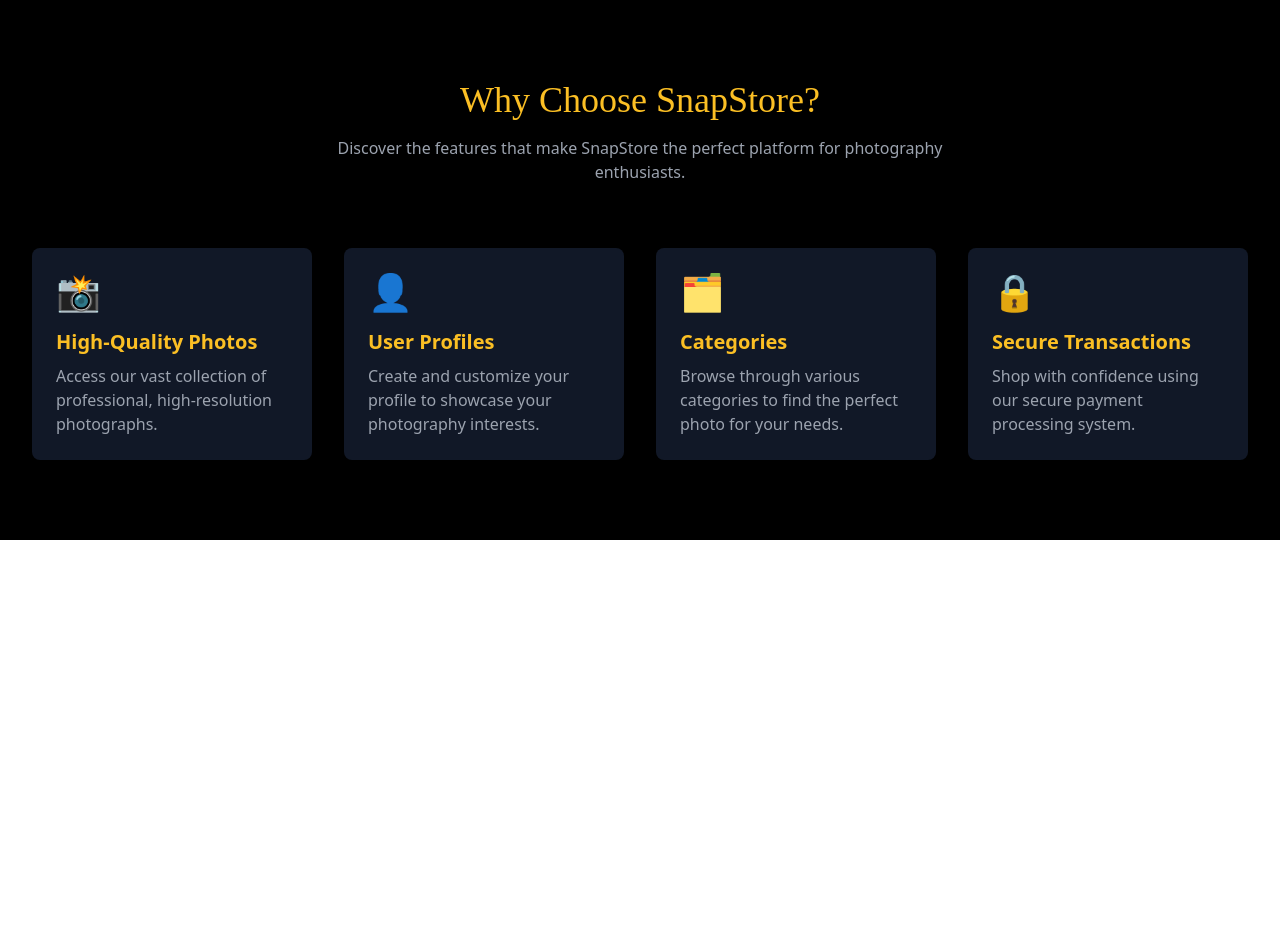
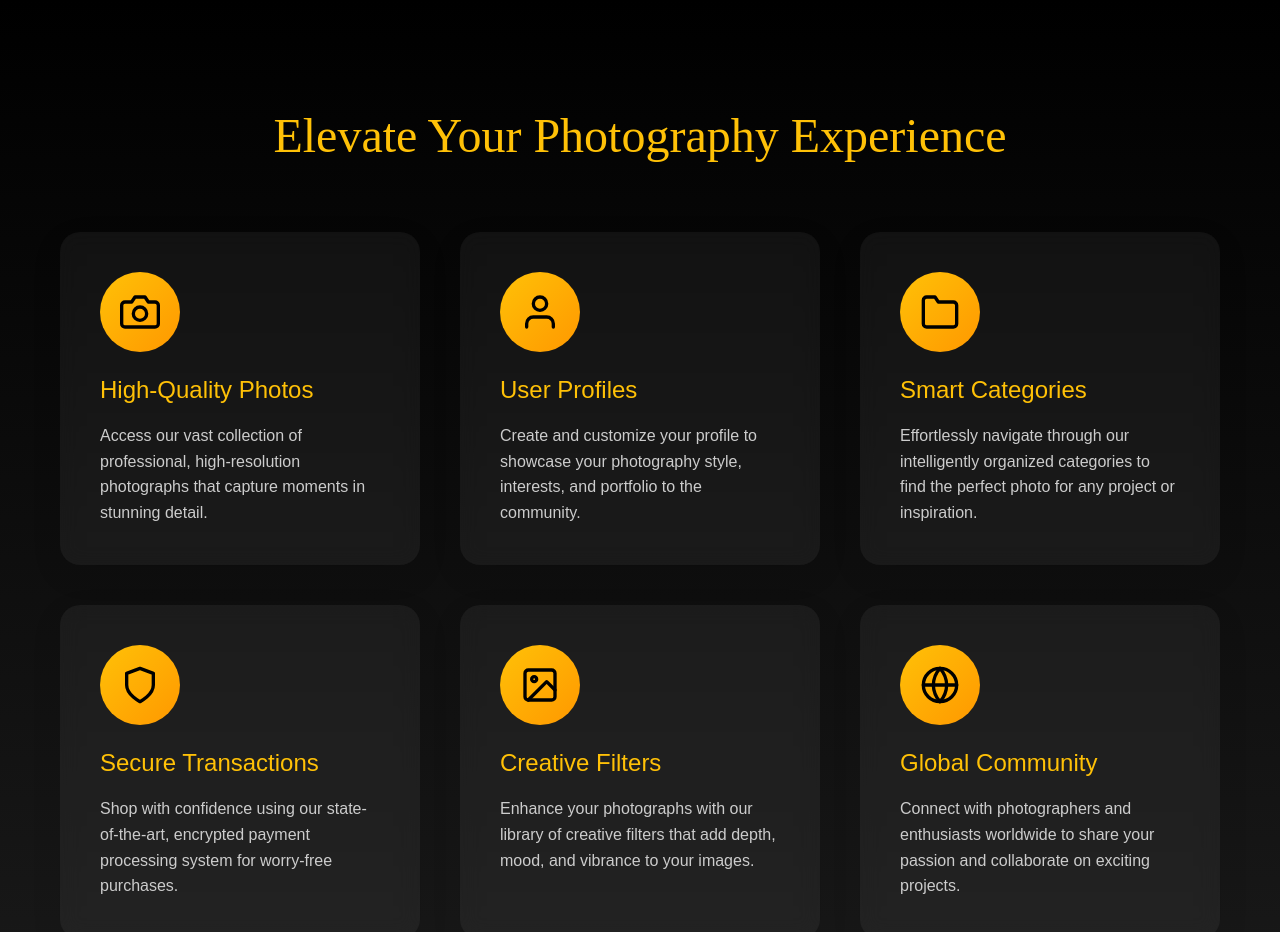
Before and after one commit to BITSDEV-G/snapstore, a React (Vite) app in the folder frontend/: page / in a window 1280 px wide. Shown: the part 800-1732 px from the top of the page. Before the commit the page ends 1340 px from the top, so only its background shows below. Built offline with nearby package versions, Linux system fonts and the light colour scheme.

Commit message:
added swagger docs

```diff
--- a/frontend/package.json
+++ b/frontend/package.json
@@ -19,8 +19,12 @@
     "framer-motion": "^11.13.1",
     "react": "^18.3.1",
     "react-dom": "^18.3.1",
+    "react-feather": "^2.0.10",
     "react-hook-form": "^7.53.2",
-    "react-router-dom": "^7.0.2"
+    "react-intersection-observer": "^9.13.1",
+    "react-router-dom": "^7.0.2",
+    "react-spring": "^9.7.4",
+    "styled-components": "^6.1.13"
   },
   "devDependencies": {
     "@eslint/js": "^9.15.0",
--- a/frontend/src/components/Features.jsx
+++ b/frontend/src/components/Features.jsx
@@ -1,62 +1,160 @@
-import { motion } from 'framer-motion';
+import styled from 'styled-components';
+import { useSpring, animated } from 'react-spring';
+import { useInView } from 'react-intersection-observer';
+import { Camera, User, Folder, Shield, Image, Globe } from 'react-feather';
+import PropTypes from 'prop-types';
 
-export default function Features() {
+const Section = styled.section`
+  background: linear-gradient(to bottom, #000000, #1a1a1a);
+  padding: 100px 0;
+  perspective: 1000px;
+`;
+
+const Container = styled.div`
+  max-width: 1200px;
+  margin: 0 auto;
+  padding: 0 20px;
+`;
+
+const Title = styled(animated.h2)`
+  font-family: 'Playfair Display', serif;
+  font-size: 48px;
+  color: #ffc107;
+  text-align: center;
+  margin-bottom: 60px;
+`;
+
+const Grid = styled.div`
+  display: grid;
+  grid-template-columns: repeat(auto-fit, minmax(280px, 1fr));
+  gap: 40px;
+`;
+
+const FeatureCard = styled(animated.div)`
+  background: rgba(255, 255, 255, 0.05);
+  border-radius: 20px;
+  padding: 40px;
+  box-shadow: 0 10px 30px rgba(0, 0, 0, 0.1);
+  backdrop-filter: blur(10px);
+  transition: transform 0.3s ease;
+
+  &:hover {
+    transform: translateY(-10px);
+  }
+`;
+
+const IconWrapper = styled.div`
+  background: linear-gradient(135deg, #ffc107, #ff9800);
+  width: 80px;
+  height: 80px;
+  border-radius: 50%;
+  display: flex;
+  align-items: center;
+  justify-content: center;
+  margin-bottom: 20px;
+`;
+
+const FeatureTitle = styled.h3`
+  font-family: 'Poppins', sans-serif;
+  font-size: 24px;
+  color: #ffc107;
+  margin-bottom: 15px;
+`;
+
+const FeatureDescription = styled.p`
+  font-family: 'Poppins', sans-serif;
+  font-size: 16px;
+  color: #cccccc;
+  line-height: 1.6;
+`;
+
 const features = [
   {
     title: "High-Quality Photos",
-      description: "Access our vast collection of professional, high-resolution photographs.",
-      icon: "📸"
+    description: "Access our vast collection of professional, high-resolution photographs that capture moments in stunning detail.",
+    icon: Camera
   },
   {
     title: "User Profiles",
-      description: "Create and customize your profile to showcase your photography interests.",
-      icon: "👤"
+    description: "Create and customize your profile to showcase your photography style, interests, and portfolio to the community.",
+    icon: User
   },
   {
-      title: "Categories",
-      description: "Browse through various categories to find the perfect photo for your needs.",
-      icon: "🗂️"
+    title: "Smart Categories",
+    description: "Effortlessly navigate through our intelligently organized categories to find the perfect photo for any project or inspiration.",
+    icon: Folder
   },
   {
     title: "Secure Transactions",
-      description: "Shop with confidence using our secure payment processing system.",
-      icon: "🔒"
+    description: "Shop with confidence using our state-of-the-art, encrypted payment processing system for worry-free purchases.",
+    icon: Shield
+  },
+  {
+    title: "Creative Filters",
+    description: "Enhance your photographs with our library of creative filters that add depth, mood, and vibrance to your images.",
+    icon: Image
+  },
+  {
+    title: "Global Community",
+    description: "Connect with photographers and enthusiasts worldwide to share your passion and collaborate on exciting projects.",
+    icon: Globe
   }
 ];
 
+const Feature = ({ title, description, icon: Icon }) => {
+  const [ref, inView] = useInView({
+    threshold: 0.1,
+    triggerOnce: true
+  });
+
+  const spring = useSpring({
+    opacity: inView ? 1 : 0,
+    transform: inView ? 'translateY(0)' : 'translateY(50px)',
+    config: { mass: 1, tension: 120, friction: 14 }
+  });
+
   return (
-    <section className="py-20 bg-black">
-      <div className="max-w-7xl mx-auto px-4 sm:px-6 lg:px-8">
-        <div className="text-center mb-16">
-          <h2 className="text-3xl sm:text-4xl font-serif text-amber-400 mb-4">
-            Why Choose SnapStore?
-          </h2>
-          <p className="text-gray-400 max-w-2xl mx-auto">
-            Discover the features that make SnapStore the perfect platform for photography enthusiasts.
-          </p>
-        </div>
+    <FeatureCard ref={ref} style={spring}>
+      <IconWrapper>
+        <Icon size={40} color="#000000" />
+      </IconWrapper>
+      <FeatureTitle>{title}</FeatureTitle>
+      <FeatureDescription>{description}</FeatureDescription>
+    </FeatureCard>
+  );
+};
+Feature.propTypes = {
+  title: PropTypes.string.isRequired,
+  description: PropTypes.string.isRequired,
+  icon: PropTypes.elementType.isRequired,
+};
 
-        <div className="grid grid-cols-1 md:grid-cols-2 lg:grid-cols-4 gap-8">
+const Features = () => {
+  const [ref, inView] = useInView({
+    threshold: 0.1,
+    triggerOnce: true
+  });
+
+  const titleSpring = useSpring({
+    opacity: inView ? 1 : 0,
+    transform: inView ? 'translateY(0)' : 'translateY(50px)',
+    config: { mass: 1, tension: 120, friction: 14 }
+  });
+
+  return (
+    <Section>
+      <Container>
+        <Title ref={ref} style={titleSpring}>
+          Elevate Your Photography Experience
+        </Title>
+        <Grid>
           {features.map((feature, index) => (
-            <motion.div
-              key={index}
-              initial={{ opacity: 0, y: 20 }}
-              whileInView={{ opacity: 1, y: 0 }}
-              transition={{ duration: 0.5, delay: index * 0.1 }}
-              viewport={{ once: true }}
-              className="bg-gray-900 p-6 rounded-lg hover:transform hover:scale-105 transition-transform duration-300"
-            >
-              <div className="text-4xl mb-4">{feature.icon}</div>
-              <h3 className="text-xl font-semibold text-amber-400 mb-2">
-                {feature.title}
-              </h3>
-              <p className="text-gray-400">
-                {feature.description}
-              </p>
-            </motion.div>
+            <Feature key={index} {...feature} />
           ))}
-        </div>
-      </div>
-    </section>
+        </Grid>
+      </Container>
+    </Section>
   );
-}
+};
+
+export default Features;
```
Also changed, not shown: 1 other file (tests, documents, lock files or other folders). Lines whose indentation alone changed are shown as unchanged.
